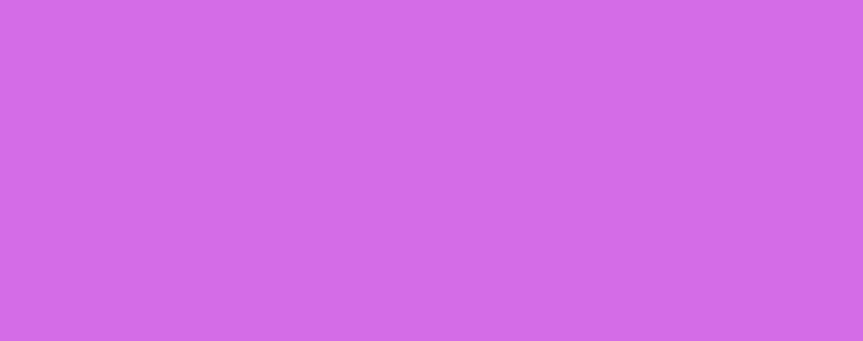
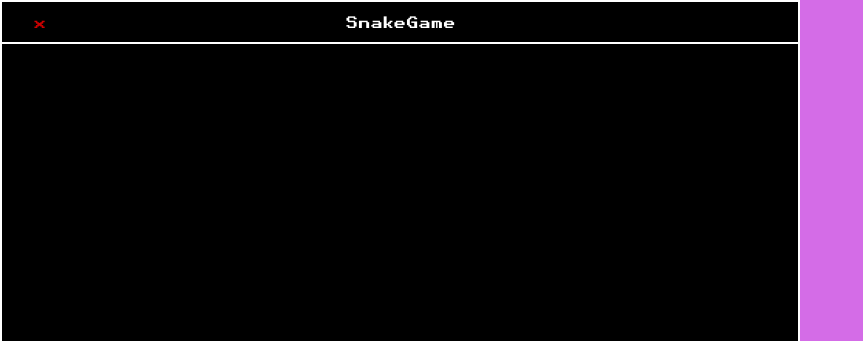
Before and after one commit to Murgn/Doorway, a plain HTML site: page index.html in a window 1280 px wide. Shown: the top 341 px of the page, without its empty margins (0-863 px from the left). Drawn offline with nearby package versions, Linux system fonts and the light colour scheme.

Commit message:
Added SnakeGame Window

```diff
--- a/CSS/main.css
+++ b/CSS/main.css
@@ -68,3 +68,26 @@
   a:active{
     cursor: url("../ASSETS/Cursor/Windows 98 help.cur"),  default;
   }
+
+  #draggable {
+      position: absolute;
+      width: 800px;
+      height: 450px;
+      color: white;
+      background-color: black;
+      border: 2px solid White
+    }
+
+  .navbar{
+        background-color: var(--StyleFive);
+        border-bottom: 2px solid white;
+    }
+  div.navbar-header{
+      margin: auto;
+
+  }
+  a.quit{
+    position: absolute;
+      color: #cc0000;
+      text-decoration:none;
+  }
--- a/JS/main.js
+++ b/JS/main.js
@@ -1,6 +1,4 @@
-function Loader() {
-  setTimeout(showPage, 3000);
-}
+
 
 function showPage() {
   document.getElementById("loader").style.display = "none";
--- /dev/null
+++ b/JS/windows.js
@@ -0,0 +1,12 @@
+$(document).ready(function() {
+
+    console.log("website loaded");
+    $( function() {
+        $( "#draggable" ).draggable({
+            scroll: false,
+            containment: "window"
+          });
+      } );
+
+      setTimeout(showPage, 3000);
+ })
--- a/index.html
+++ b/index.html
@@ -16,7 +16,7 @@
     <meta name="author" content="Murgn#4034">
 
 </head>
-<body onload="Loader()" style="margin: 0 auto; overflow: hidden">
+<body style="margin: 0 auto; overflow: hidden">
 <div id="loader">
     <div class="loader-specs p-5"><p><span id="dOS">dOS 2020v0.0.1</span><br><span id="randomnum1">test</span><br><span id="randomnum2">test</span><br><span id="randomnum3">test</span></p></div>
     <div class="container d-flex align-items-center vh-100 pl-5 justify-content-start">
@@ -26,8 +26,20 @@
 </div>
 
 <div style="display:none;" id="doorway" class="animate-bottom">
+    <div id="draggable">
+        <!--Header :(-->
+        <nav class="navbar navbar-default">
+            <div class="container-fluid">
+                <a class="quit" href="javascript:">x</a>
+                <div class="navbar-header">
+                    <div>SnakeGame</div>
+            </div>
+        </nav>
+        <!--Window-->
+        <p></p>
+      </div>
     <div class="container d-flex align-items-center vh-100 justify-content-center">
-        <div><p>
+        <div id="test"><p>
             <h1>Doorway OS</h1>
             <a href="https://murgn.com">ill add stuff here soon.</a>
             </p>
@@ -36,10 +48,11 @@
 
 
 </div>
-
+<script src="https://code.jquery.com/jquery-1.12.1.js"></script>
+<script src="https://code.jquery.com/ui/1.12.1/jquery-ui.js"></script>
 <script src="JS/main.js"></script>
+<script src="JS/windows.js"></script>
     <!--gross js bootstrap code :(-->
-    <script src="https://code.jquery.com/jquery-3.5.1.slim.min.js" integrity="sha384-DfXdz2htPH0lsSSs5nCTpuj/zy4C+OGpamoFVy38MVBnE+IbbVYUew+OrCXaRkfj" crossorigin="anonymous"></script>
     <script src="https://cdn.jsdelivr.net/npm/popper.js@1.16.0/dist/umd/popper.min.js" integrity="sha384-Q6E9RHvbIyZFJoft+2mJbHaEWldlvI9IOYy5n3zV9zzTtmI3UksdQRVvoxMfooAo" crossorigin="anonymous"></script>
     <script src="https://stackpath.bootstrapcdn.com/bootstrap/4.5.0/js/bootstrap.min.js" integrity="sha384-OgVRvuATP1z7JjHLkuOU7Xw704+h835Lr+6QL9UvYjZE3Ipu6Tp75j7Bh/kR0JKI" crossorigin="anonymous"></script>
 </body>
```
